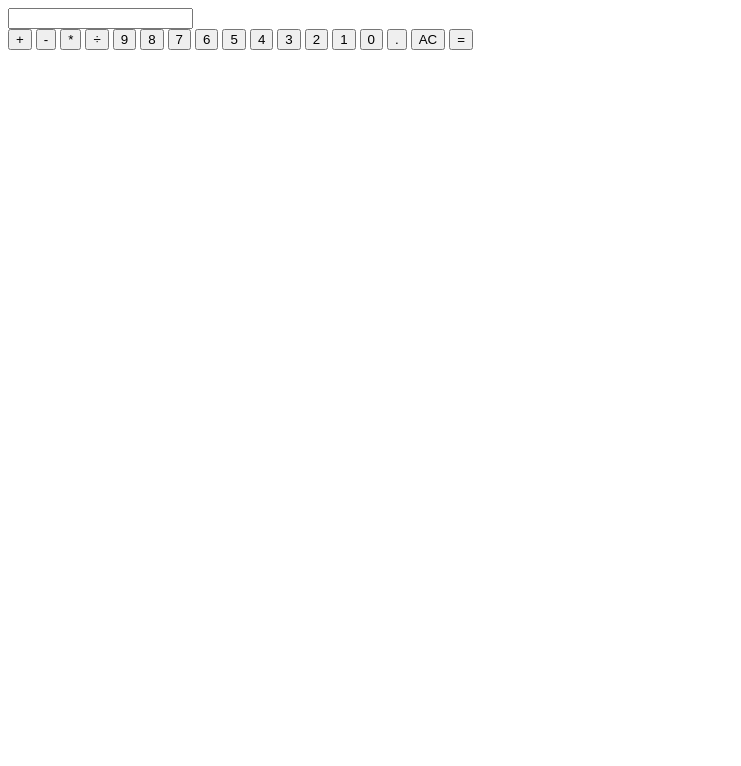
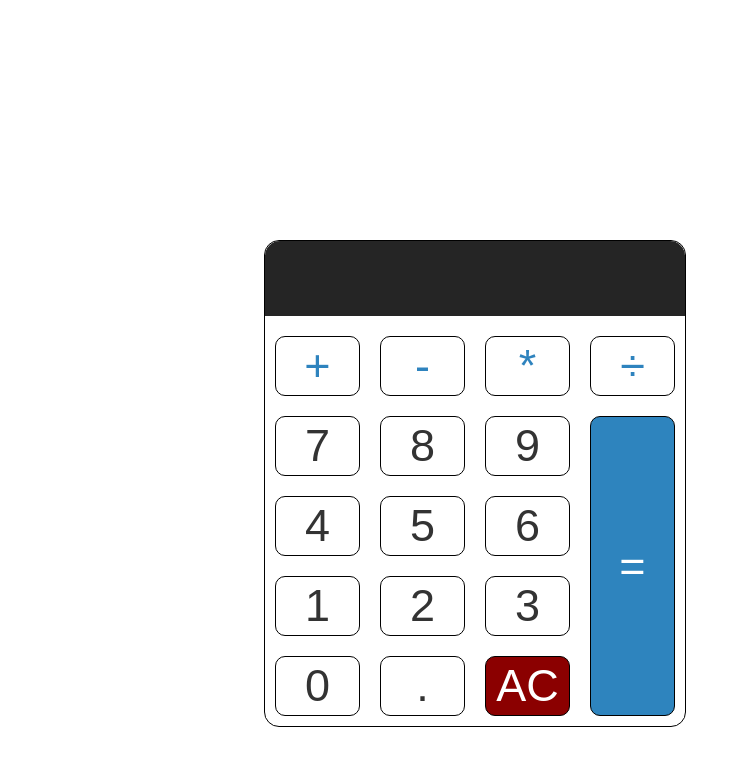
Before and after one commit to Iimvalue/Calculator-in-FrondEnd, a plain HTML site: page Calc.html in a window 1280 px wide. Shown: the whole page, without its empty margins (0-741 px from the left). Drawn offline with Linux system fonts and the light colour scheme.

Commit message:
Update CSS file

```diff
--- a/Calc.html
+++ b/Calc.html
@@ -17,15 +17,15 @@
         <button type="button" class="operator" value="/">÷</button>
 
         <!--Digits-->
+        <button type="button" class="digit" value="7">7</button>
+        <button type="button" class="digit" value="8">8</button>
         <button type="button" class="digit" value="9">9</button>
-        <button type="button" class="digit" value="8">8</button>
-        <button type="button" class="digit" value="7">7</button>
+        <button type="button" class="digit" value="4">4</button>
+        <button type="button" class="digit" value="5">5</button>
         <button type="button" class="digit" value="6">6</button>
-        <button type="button" class="digit" value="5">5</button>
-        <button type="button" class="digit" value="4">4</button>
+        <button type="button" class="digit" value="1">1</button>
+        <button type="button" class="digit" value="2">2</button>
         <button type="button" class="digit" value="3">3</button>
-        <button type="button" class="digit" value="2">2</button>
-        <button type="button" class="digit" value="1">1</button>
         <button type="button" class="digit" value="0">0</button>
         <button type="button" class="digit" value=".">.</button>
 
--- a/style.css
+++ b/style.css
@@ -1,46 +1,60 @@
-/*.container{*/
-/*    position: absolute;*/
-/*    margin: auto;*/
-/*    margin-left: 20%;*/
-/*    width: 400px;*/
-/*    top: 50%;*/
-/*    border: 1px solid black;*/
-/*    border-radius:5px;*/
-/*}*/
+.container{
+    position: absolute;
+    margin: auto;
+    margin-left: 20%;
+    width: 420px;
 
-/*#keys{*/
-/*    display: grid;*/
-/*    grid-template-columns: repeat(4, 1fr);*/
-/*}*/
+    top: 30%;
+    border: 1px solid black;
+    border-radius:15px;
+}
 
-/*.display{*/
-/*    width: 100%;*/
-/*    height: 50px;*/
-/*    border-top-left-radius:5px;*/
-/*    border-top-right-radius:5px;*/
-/*    background-color: #252525;*/
-/*    border: none;*/
-/*    font-size:50px ;*/
-/*    color: aliceblue;*/
-/*    text-align: right;*/
-/*}*/
+#keys{
+    display: grid;
+    grid-template-columns: repeat(4, 1fr);
+    grid-gap: 20px;
+    padding: 10px;
+
+}
+
+.display{
+    width: 100%;
+    height: 75px;
+    border-top-left-radius:15px;
+    border-top-right-radius:15px;
+    background-color: #252525;
+    border: none;
+    font-size:50px ;
+    color: aliceblue;
+    text-align: right;
+    margin-bottom: 10px;
+}
 
 
 
-/*button{*/
-/*    height: 60px;*/
-/*    background-color: transparent;*/
-/*    font-size: 40px;*/
-/*    color: #333;*/
-/*    border: 1px solid black;*/
-/*    border-radius: 10px;*/
-/*}*/
+button{
+    height: 60px;
+    background-color: transparent;
+    font-size: 45px;
+    color: #333;
+    border: 1px solid black;
+    border-radius: 10px;
+}
 
-/*.operator{*/
-/*    color: rgb(55, 119, 168);*/
+.operator{
+    color: rgb(46, 131, 190);
 
-/*}*/
+}
 
-/*.all-clear{*/
-/*    color: darkred;*/
-/*}*/
+.all-clear{
+    background-color: darkred;
+    border-color: black;
+    color: white;
+}
+
+.equal{
+    background-color: #2e84be;
+    color: white;
+    grid-area: 2 / 4 / 6 / 5;
+    height: 100%;
+}
```
